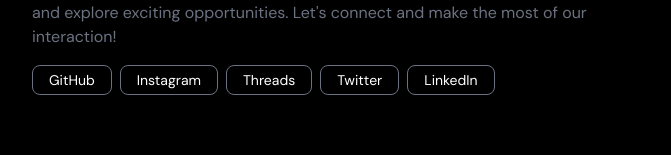
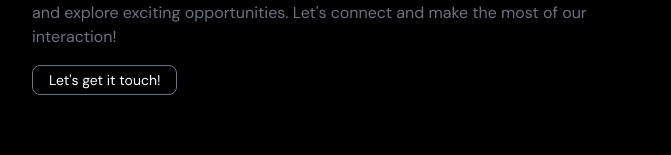
Before and after one commit to noeyislearning/noeyislearning, a Next.js app: page / in a window 1280 px wide. Shown: the part 3155-3310 px from the top of the page, without its empty margins (304-975 px from the left). Built offline with nearby package versions, Linux system fonts and the light colour scheme.

Commit message:
refactor(ui): Change to email

```diff
--- /dev/null
+++ b/components/common/Buttons/GeneralButton.tsx
@@ -0,0 +1,19 @@
+import React from "react";
+import Link from "next/link";
+
+interface Props {
+  name: string;
+  link: string;
+}
+
+export default function GeneralButton( { name, link }: Props ) {
+  return (
+    <>
+      <Link href={link}>
+        <div className="px-4 py-1 text-sm border border-gray-500 hover:border-gray-100 rounded-lg duration-300">
+          {name}
+        </div>
+      </Link>
+    </>
+  )
+}
--- a/components/layouts/CTA/ConnectWithMe.tsx
+++ b/components/layouts/CTA/ConnectWithMe.tsx
@@ -6,23 +6,18 @@
 import { useSelector } from "react-redux";
 
 /** Components */
-import SocialButton from "@/components/common/Buttons/SocialLinkButton";
+import GeneralButton from "@/components/common/Buttons/GeneralButton";
 
 export default function ConnectWithMe() {
 
   const connectWithMeCTA = useSelector((state: RootState) => state.text.connectWithMeCTA);
-  const socials = useSelector((state: RootState) => state.social.socials);
 
   return (
     <>
       <div className="mt-24 max-w-screen-sm mx-auto text-white">
         <div className="flex flex-col gap-4 items-start">
           <p className="text-sm lg:text-base text-gray-500">{connectWithMeCTA}</p>
-          <div className="flex flex-row flex-wrap gap-2 items-center">
-            {socials.map((social) => (
-              <SocialButton key={social.id} social={social} />
-            ))}
-          </div>
+          <GeneralButton name="Let's get it touch!" link="mailto:hello@noeyislearning.dev"/>
         </div>
       </div>
     </>
```
